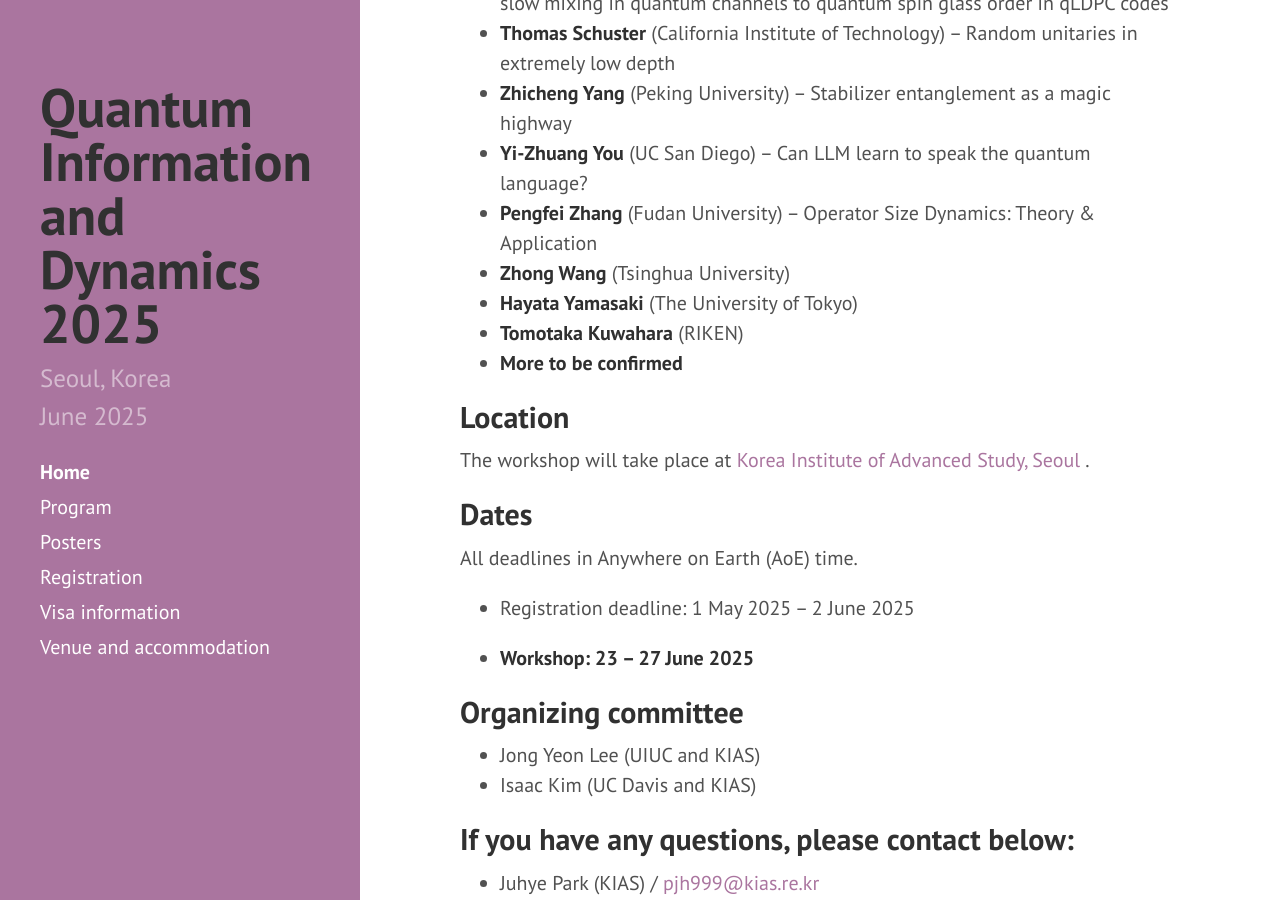
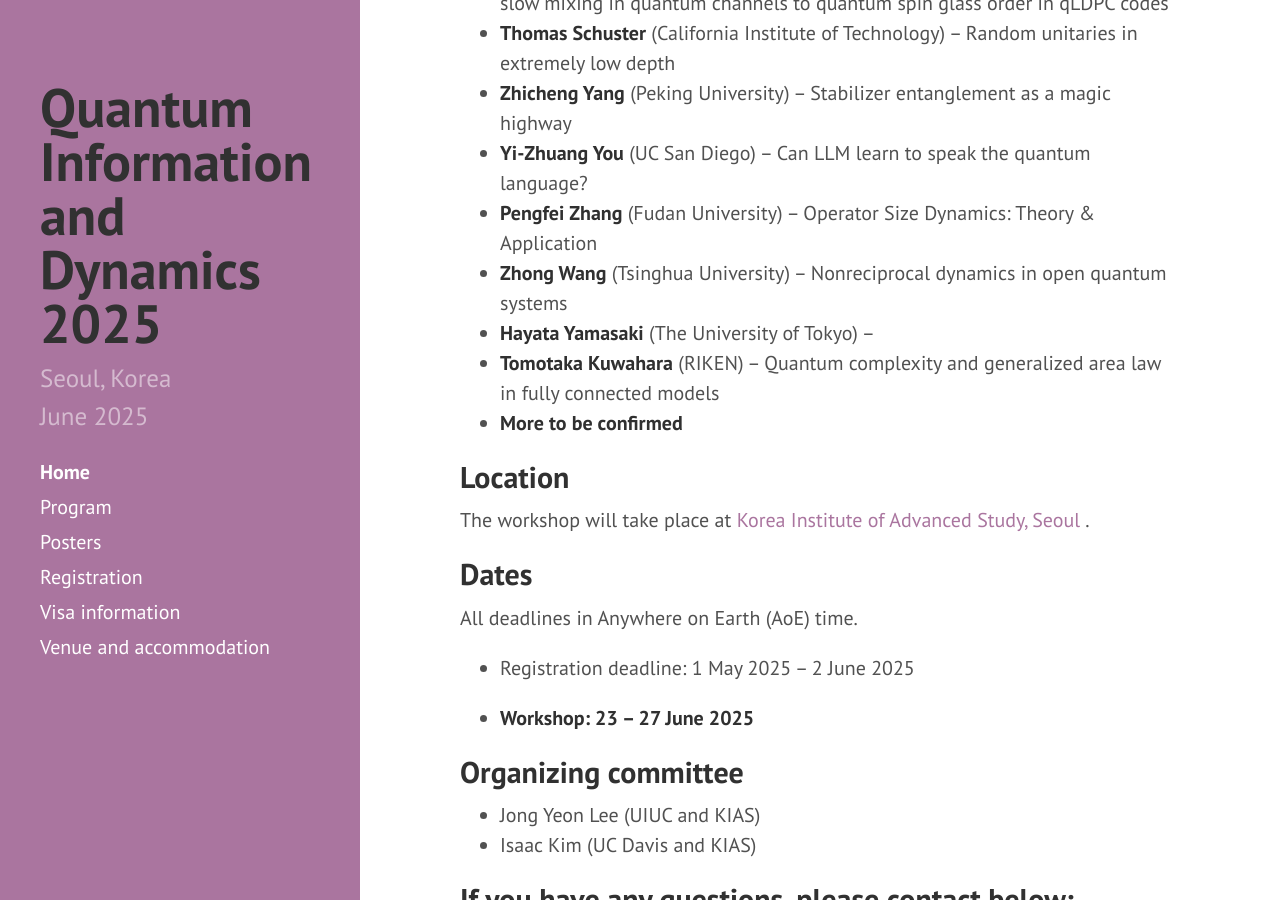
Before and after one commit to yeon-lee/yeon-lee.github.io, a Jekyll site: the page built from index.md, in a window 1280 px wide and 900 px high, scrolled down 856 px. Built offline with Jekyll 4.4.1, drawn with Linux system fonts in a browser that asks for light colours; nearby versions of some CDN libraries.

Commit message:
Update index.md

```diff
--- a/index.md
+++ b/index.md
@@ -25,9 +25,9 @@
 * **Zhicheng Yang** (Peking University) -- Stabilizer entanglement as a magic highway
 * **Yi-Zhuang You** (UC San Diego) -- Can LLM learn to speak the quantum language?
 * **Pengfei Zhang** (Fudan University) -- Operator Size Dynamics: Theory & Application
-* **Zhong Wang** (Tsinghua University)
-* **Hayata Yamasaki** (The University of Tokyo)
-* **Tomotaka Kuwahara** (RIKEN)
+* **Zhong Wang** (Tsinghua University) -- Nonreciprocal dynamics in open quantum systems
+* **Hayata Yamasaki** (The University of Tokyo) --
+* **Tomotaka Kuwahara** (RIKEN) -- Quantum complexity and generalized area law in fully connected models
 * **More to be confirmed**
 <!--* **Andreas Winter** (Universitat Autònoma de Barcelona)-->
 
```
